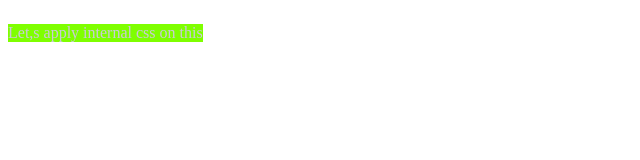
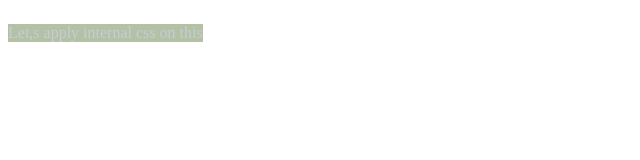
Before and after one commit to TirthbasMishra/frontend-practice, a plain HTML site: page CSS/add style/index.html in a window 1280 px wide. Shown: the whole page, without its empty margins (0-640 px from the left). Drawn offline with Linux system fonts and the light colour scheme.

Commit message:
colour change

```diff
--- a/CSS/add style/1.css
+++ b/CSS/add style/1.css
@@ -4,6 +4,6 @@
 
 p {
     color: rgb(202, 202, 216);
-    background-color: chartreuse;
+    background-color: rgb(179, 194, 165);
     display: inline-block;
 }
```
